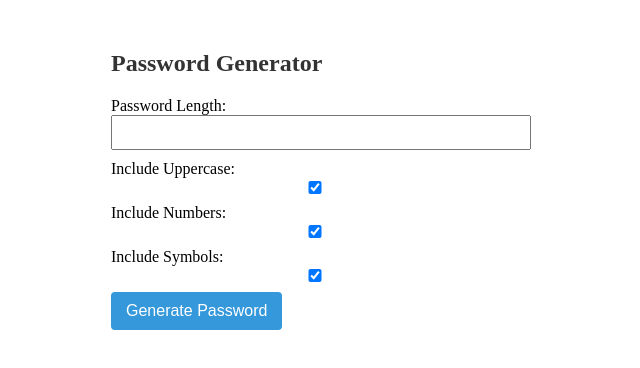
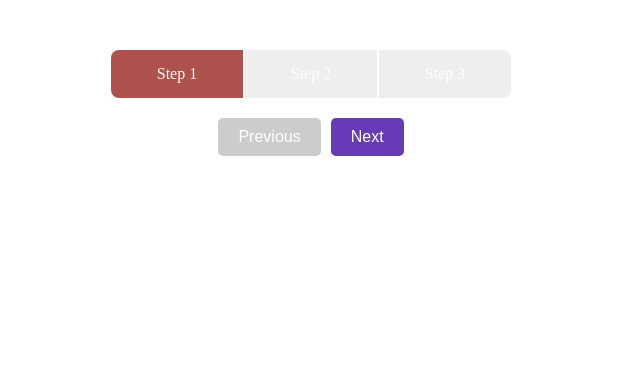
Before and after one commit to JustAbusiness/Crazy-View, a Vue app: page / in a window 1280 px wide. Shown: the top 368 px of the page, without its empty margins (329-969 px from the left). Built offline with nearby package versions, Linux system fonts and the light colour scheme.

Commit message:
finish progress step

```diff
--- a/src/App.vue
+++ b/src/App.vue
@@ -2,6 +2,7 @@
 import Accordian from './components/Accordian.vue';
 import FormValidation from './components/FormValidation.vue';
 import PasswordGenerator from './components/PasswordGenerator.vue';
+import ProgressStep from './components/ProgressStep.vue';
 import RandomQuoteGenerator from './components/RandomQuoteGenerator.vue';
 import TodoList from './components/TodoList.vue';
 
@@ -13,7 +14,8 @@
   <!-- <RandomQuoteGenerator /> -->
   <!-- <Accordian /> -->
   <!-- <FormValidation /> -->
-  <PasswordGenerator />
+  <!-- <PasswordGenerator /> -->
+  <ProgressStep />
 </template>
 
 <style scoped>
--- /dev/null
+++ b/src/components/ProgressStep.vue
@@ -0,0 +1,88 @@
+<template>
+  <div class="progress-container">
+    <div class="progress-bar">
+      <div
+        v-for="(step, index) in steps"
+        :key="index"
+        :class="{ 'step-active': index === currentStep }"
+      >
+        {{ step }}
+      </div>
+    </div>
+    <div class="controls">
+      <button @click="prevStep" :disabled="currentStep === 0" class="btn">Previous</button>
+      <button @click="nextStep" :disabled="currentStep === steps.length - 1" class="btn">Next</button>
+    </div>
+  </div>
+</template>
+
+<script setup>
+import { ref } from "vue";
+
+const steps = ref(["Step 1", "Step 2", "Step 3"]);
+const currentStep = ref(0);
+
+const nextStep = () => {
+  if (currentStep.value < steps.value.length - 1) {
+    currentStep.value++;
+  }
+};
+
+const prevStep = () => {
+  if (currentStep.value > 0) {
+    currentStep.value--;
+  }
+};
+</script>
+
+<style scoped>
+.progress-container {
+  max-width: 400px;
+  margin: 50px auto;
+}
+
+.progress-bar {
+  display: flex;
+  background-color: #eee;
+  border-radius: 8px;
+  overflow: hidden;
+}
+
+.progress-bar div {
+  flex: 1;
+  text-align: center;
+  padding: 15px;
+  color: #fff;
+  position: relative;
+  z-index: 1;
+}
+
+.progress-bar div:not(:last-child) {
+  border-right: 2px solid #fff;
+}
+
+.step-active {
+  background-color: #af514c; /* Green for active step */
+}
+
+.controls {
+  margin-top: 20px;
+  text-align: center;
+}
+
+.btn {
+  padding: 10px 20px;
+  font-size: 16px;
+  cursor: pointer;
+  background-color: #673ab7; /* Purple for button */
+  color: #fff;
+  border: none;
+  border-radius: 5px;
+  margin: 0 5px;
+}
+
+.btn:disabled {
+  background-color: #ccc;
+  cursor: not-allowed;
+}
+</style>
```
